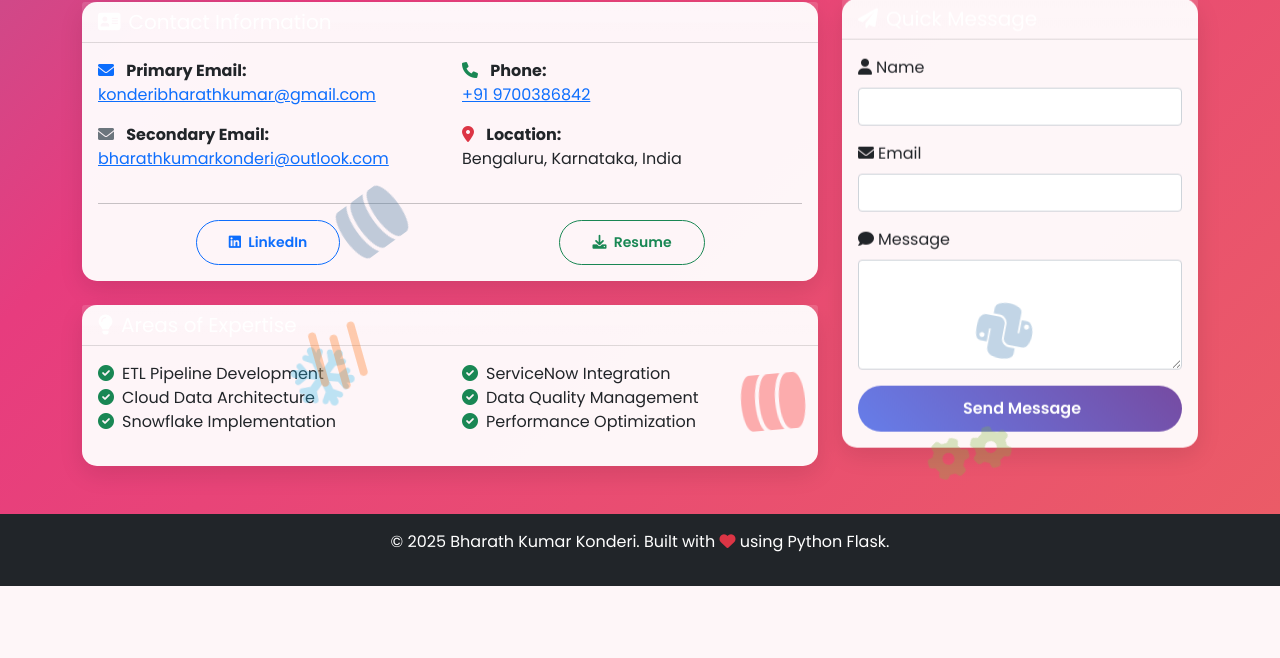
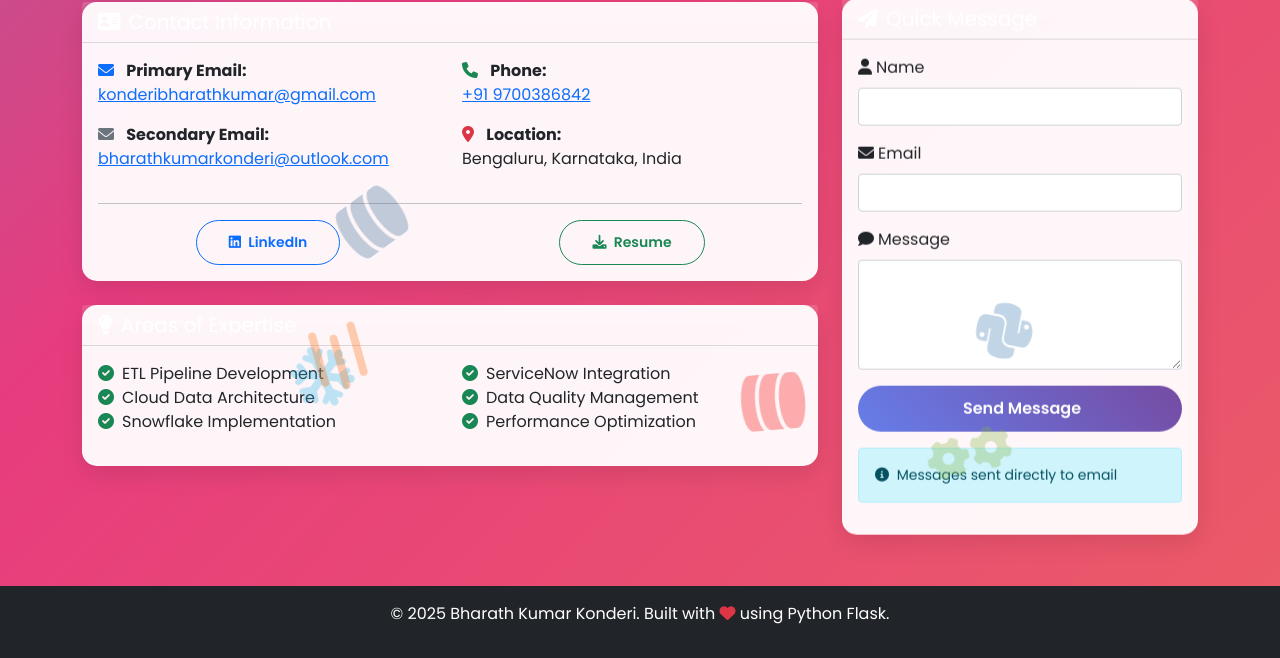
Before and after one commit to konderibharathkumar/b, a Flask app: page /contact in a window 1280 px wide. Shown: the part 218-876 px from the top of the page. Before the commit the page ends 804 px from the top, so only its background shows below. Run offline with Flask 3, Linux system fonts and the light colour scheme.

Commit message:
"updated the contact form"

```diff
--- a/templates/contact.html
+++ b/templates/contact.html
@@ -88,23 +88,28 @@
                 <h5 class="mb-0 text-white"><i class="fas fa-paper-plane me-2"></i>Quick Message</h5>
             </div>
             <div class="card-body">
-                <form>
+                <form action="https://formspree.io/f/YOUR_FORM_ID" method="POST">
                     <div class="mb-3">
                         <label for="name" class="form-label"><i class="fas fa-user me-1"></i>Name</label>
-                        <input type="text" class="form-control" id="name" required>
+                        <input type="text" class="form-control" id="name" name="name" required>
                     </div>
                     <div class="mb-3">
                         <label for="email" class="form-label"><i class="fas fa-envelope me-1"></i>Email</label>
-                        <input type="email" class="form-control" id="email" required>
+                        <input type="email" class="form-control" id="email" name="email" required>
                     </div>
                     <div class="mb-3">
                         <label for="message" class="form-label"><i class="fas fa-comment me-1"></i>Message</label>
-                        <textarea class="form-control" id="message" rows="4" required></textarea>
+                        <textarea class="form-control" id="message" name="message" rows="4" required></textarea>
                     </div>
                     <button type="submit" class="btn btn-primary w-100">
                         <i class="fas fa-send me-1"></i>Send Message
                     </button>
                 </form>
+
+                <div class="alert alert-info mt-3 small">
+                    <i class="fas fa-info-circle me-1"></i>
+                    Messages sent directly to email
+                </div>
             </div>
         </div>
     </div>
```
